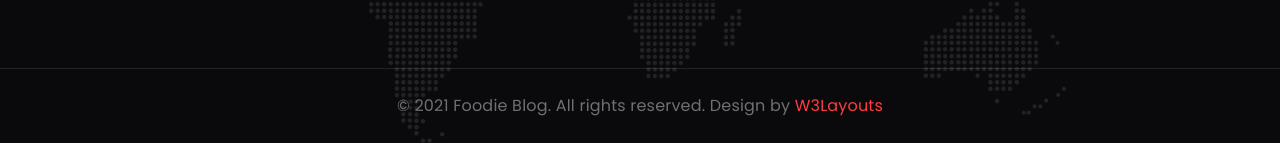
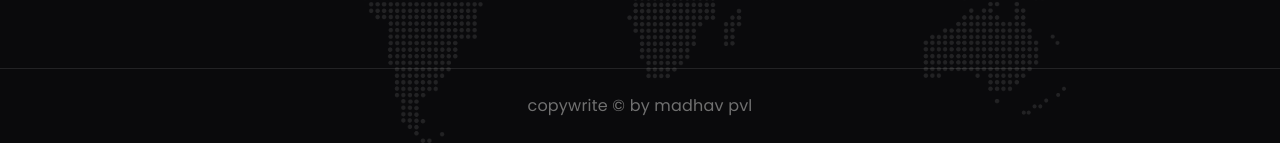
Before and after one commit to madhavpvl/Y20_Future-Ready-Talent_Project_Azure-Services_2, a plain HTML site: page index.html in a window 1280 px wide. Shown: the part 5774-5917 px from the top of the page. Drawn offline with Linux system fonts and the light colour scheme; a web font is replaced by a local one.

Commit message:
Update index.html

```diff
--- a/index.html
+++ b/index.html
@@ -796,9 +796,7 @@
 
         <section class="w3l-copyright text-center">
             <div class="container">
-                <p class="copy-footer-29">© 2021 Foodie Blog. All rights reserved. Design by <a
-                        href="https://w3layouts.com/" target="_blank">
-                        W3Layouts</a></p>
+                <p class="copy-footer-29">copywrite &copy; by madhav pvl</p>
             </div>
         </section>
 
```
